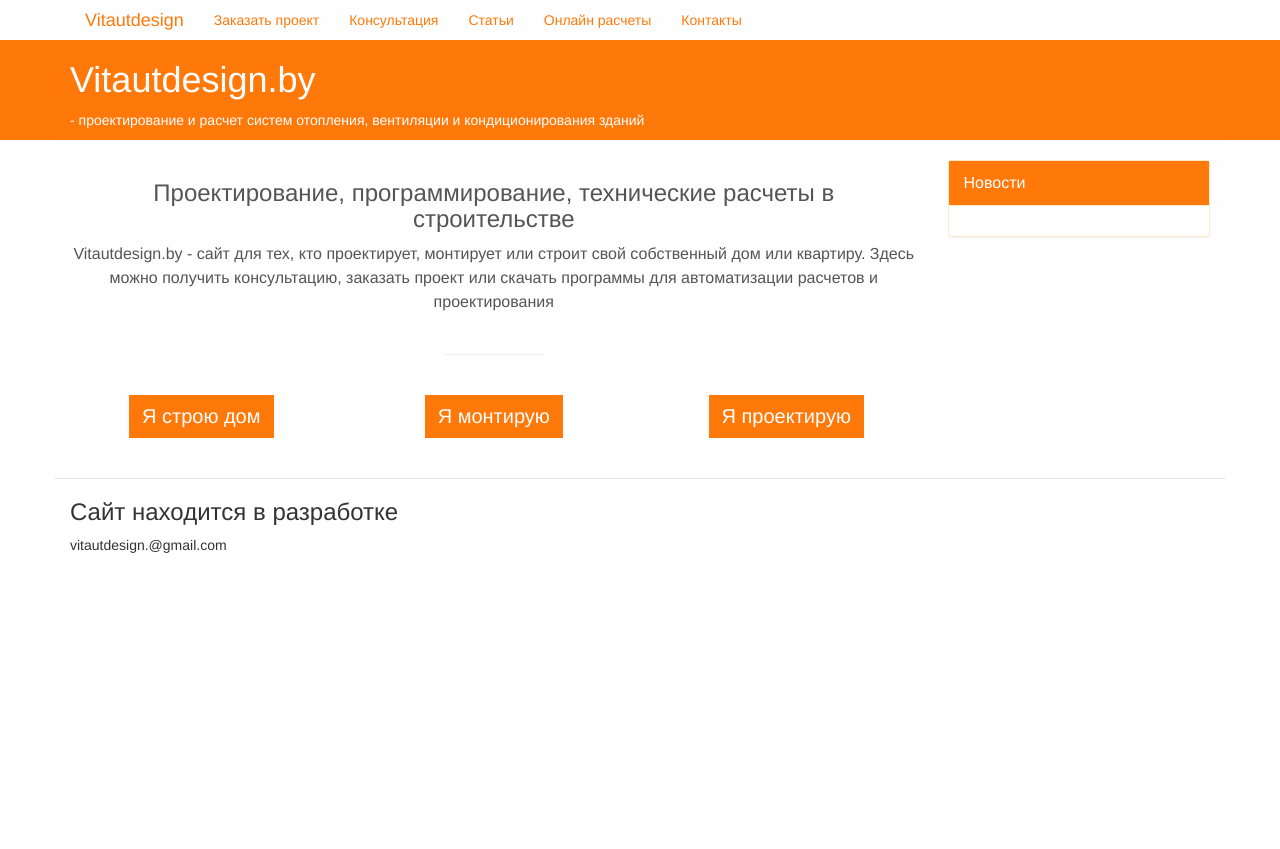
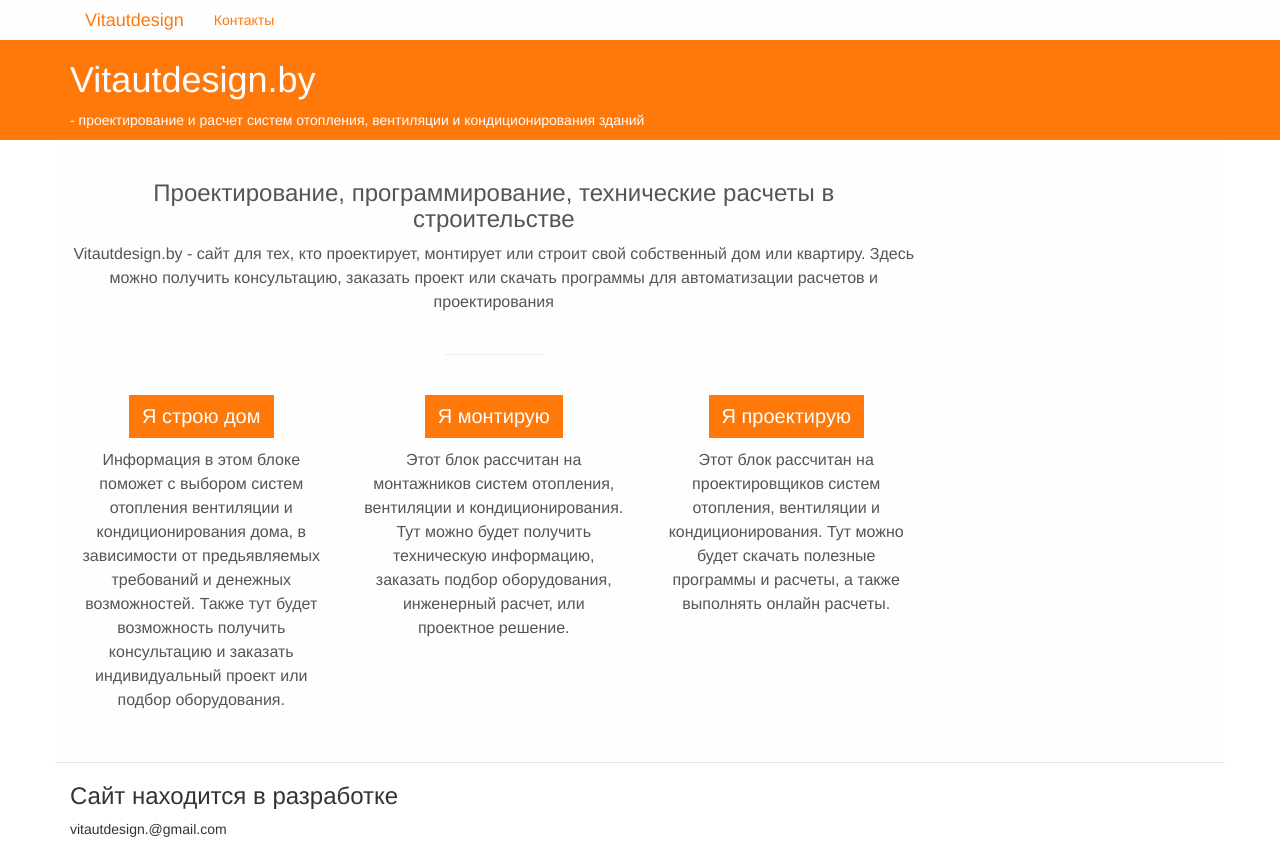
Before and after one commit to VitautT/vitautdesign, a Django app: template vitautdesign/templates/vitautdesign/index.html in a window 1280 px wide. Before the commit the page ends 553 px from the top, so only its background shows below. Run offline with Django 3.2, Linux system fonts and the light colour scheme; the template is opened without the code that fills it, so the values that code supplies are empty; some libraries are stand-ins or nearby versions.

Commit message:
zaglushka'

```diff
--- a/vitautdesign/static/vitautdesign/mystyle.css
+++ b/vitautdesign/static/vitautdesign/mystyle.css
@@ -231,7 +231,7 @@
 .tvs-btn-primary.active.focus,
 .open > .dropdown-toggle.tvs-btn-primary.focus {
   color: #ff790a;
-  background-color: #dcdcdc;
+  background-color: #ffeac8;
   /*border-color: #122b40;*/
 }
 .tvs-btn-primary:active,
--- a/vitautdesign/templates/vitautdesign/header.html
+++ b/vitautdesign/templates/vitautdesign/header.html
@@ -4,10 +4,10 @@
   <div class=" container container-fluid">
         <ul class="nav nav-tvs">
     <li  ><a href="{% url 'home' %}" class="tvs-brand">Vitautdesign</a></li>
-    <li role="presentation"><a href="{% url 'home' %}">Заказать проект</a></li>
-    <li role="presentation"><a href="/?c=ca&amp;i=611&amp;lang=ru">Консультация</a></li>
-    <li role="presentation" ><a href="{% url 'news:news' %}">Статьи</a></li>
-    <li role="presentation" ><a href="/?c=ca&amp;i=623&amp;lang=ru">Онлайн расчеты</a></li>
+{#    <li role="presentation"><a href="{% url 'home' %}">Заказать проект</a></li>#}
+{#    <li role="presentation"><a href="/?c=ca&amp;i=611&amp;lang=ru">Консультация</a></li>#}
+{#    <li role="presentation" ><a href="{% url 'news:news' %}">Статьи</a></li>#}
+{#    <li role="presentation" ><a href="/?c=ca&amp;i=623&amp;lang=ru">Онлайн расчеты</a></li>#}
     <li role="presentation" ><a href="{% url 'contacts' %}">Контакты</a></li>
 
 </ul>
--- a/vitautdesign/templates/vitautdesign/index.html
+++ b/vitautdesign/templates/vitautdesign/index.html
@@ -33,18 +33,43 @@
               <tvs20>Я строю дом</tvs20> </button>
 
 
-  </div>
+<p></p>
+<p>
+    Информация в этом блоке поможет с выбором систем отопления вентиляции и
+    кондиционирования дома,
+    в зависимости от предьявляемых требований и денежных возможностей. Также
+    тут будет возможность получить консультацию и заказать индивидуальный проект или подбор оборудования.
 
+</p>
+            </div>
         <div class="col-sm-4">
 
           <button type="button" class="tvs-btn tvs-btn-primary">
               <tvs20>Я монтирую</tvs20> </button>
+
+
+            <p></p>
+<p>
+    Этот блок рассчитан на монтажников систем отопления, вентиляции и кондиционирования.
+    Тут можно будет получить техническую информацию, заказать подбор оборудования,
+    инженерный расчет, или проектное решение.
+
+</p>
+
   </div>
 
         <div class="col-sm-4">
 
           <button type="button" class="tvs-btn tvs-btn-primary">
               <tvs20>Я проектирую</tvs20> </button>
+
+
+                        <p></p>
+<p>
+    Этот блок рассчитан на проектировщиков систем отопления, вентиляции и кондиционирования.
+    Тут можно будет скачать полезные программы и расчеты, а также выполнять онлайн расчеты.
+
+</p>
   </div>
 
 </div>
@@ -53,30 +78,10 @@
 
 
 
-        {% block leftmenu %}
-   <div class="col-sm-3   visible-sm visible-md visible-lg">
-
-                <div class="tvs-panel tvs-panel-default">
-                    <div class="tvs-panel-heading">Новости</div>
-                    <div class="tvs-panel-body">
-                        <div id="post">
-                            {% for post in posts %} <!-- итерация по всем постам -->
-
-                                <li><a href="{% url 'news:one_new' post.id %}">{{ post.title }}</a></li>
-
-                                {#        {{ post.timestamp }} <!-- дата публикации -->#}
-                                {#        {{ post.author }} <!-- автор -->#}
-                                {#        {{ post.body|truncatewords:3|safe }} <!-- обрезаем посты, вывод по 80 слов -->#}
-                                {#        <!-- ссылаемся на полный текст поста -->#}
-                                {#        <a href="{% url 'news:one_new' post.id %}">Читать полностью&raquo;</a>#}
-                            {% endfor %}
-                        </div>
-                    </div>
-                </div>
-
-            </div>
-
-{% endblock %}
+{#        {% block leftmenu %}#}
+{#   #}
+{#{% include "vitautdesign/leftmenu.html" %}#}
+{#{% endblock %}#}
 
  </div>
     </div>
```
Also changed, not shown: vitautdesign/templates/flatpages/default.html (+20 -2 lines), vitautdesign/templates/vitautdesign/leftmenu.html (+21 -0 lines).
